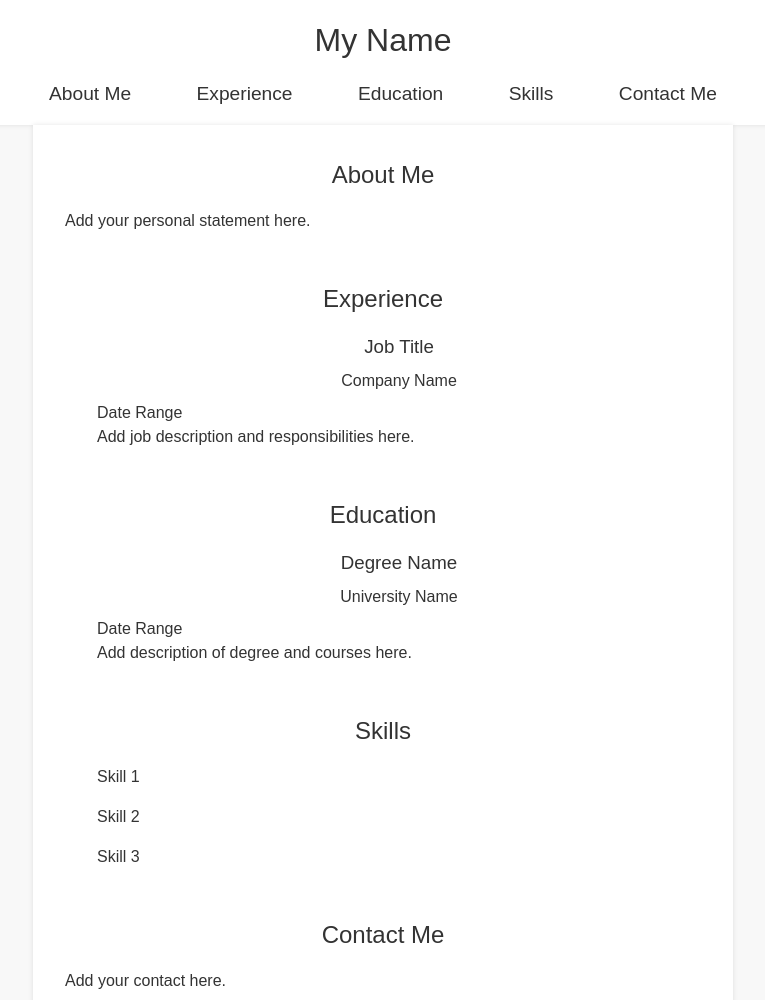
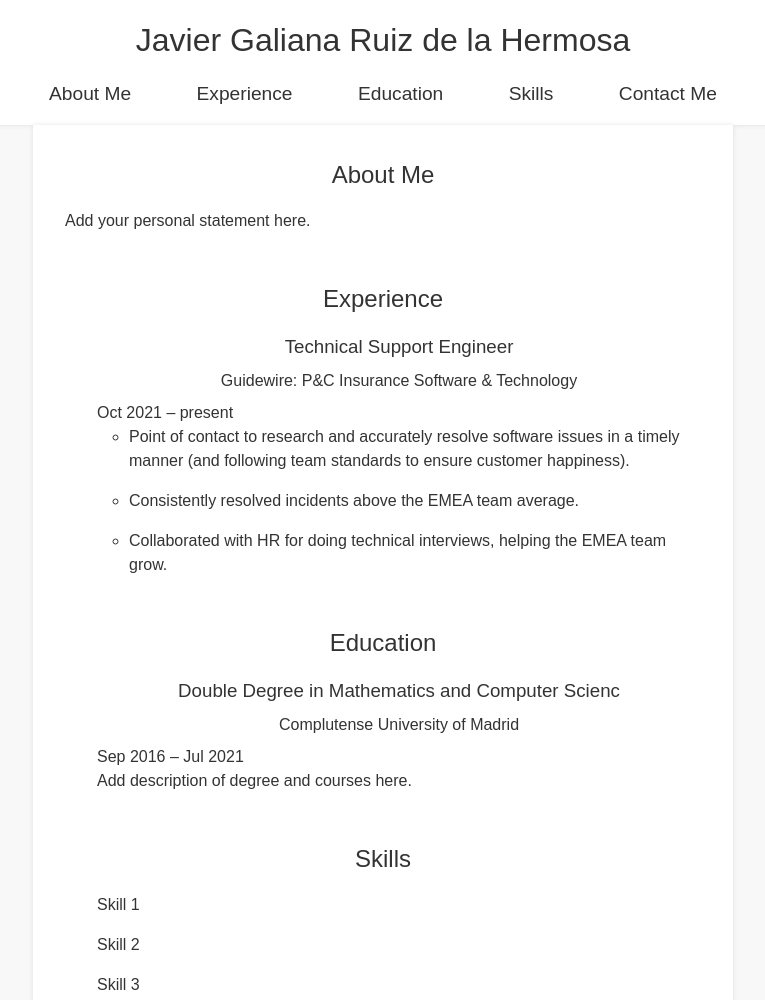
Before and after one commit to javigrh/javigrh.github.io, a plain HTML site: page index.html in a window 1280 px wide. Shown: the top 1000 px of the page, without its empty margins (257-1022 px from the left). Drawn offline with Linux system fonts and the light colour scheme.

Commit message:
Update index.html
Adding Guidewire

```diff
--- a/index.html
+++ b/index.html
@@ -3,7 +3,7 @@
   <head>
     <meta charset="UTF-8">
     <meta name="viewport" content="width=device-width, initial-scale=1.0">
-    <title>My CV</title>
+    <title>Javier Galiana's Background</title>
     <style>
       /* Global styles */
         * {
@@ -107,7 +107,7 @@
   </head>
   <body>
     <header>
-      <h1>My Name</h1>
+      <h1>Javier Galiana Ruiz de la Hermosa</h1>
       <nav>
         <ul>
           <li><a href="#about">About Me</a></li>
@@ -127,10 +127,17 @@
         <h2>Experience</h2>
         <ul>
           <li>
-            <h3>Job Title</h3>
-            <h4>Company Name</h4>
-            <p>Date Range</p>
-            <p>Add job description and responsibilities here.</p>
+            <h3>Technical Support Engineer</h3>
+            <h4>Guidewire: P&C Insurance Software & Technology</h4>
+            <p>Oct 2021 – present</p>
+            <p><ul>
+            <li type="circle">Point of contact to research and accurately resolve software issues in a timely manner (and following team standards to ensure customer happiness).</li>
+
+            <li type="circle">Consistently resolved incidents above the EMEA team average.</li>
+
+            <li type="circle">Collaborated with HR for doing technical interviews, helping the EMEA team grow.</li>
+            </ul>
+            </p>
           </li>
           <!-- Add more job listings here -->
         </ul>
@@ -139,9 +146,9 @@
         <h2>Education</h2>
         <ul>
           <li>
-            <h3>Degree Name</h3>
-            <h4>University Name</h4>
-            <p>Date Range</p>
+            <h3>Double Degree in Mathematics and Computer Scienc</h3>
+            <h4>Complutense University of Madrid</h4>
+            <p>Sep 2016 – Jul 2021</p>
             <p>Add description of degree and courses here.</p>
           </li>
           <!-- Add more education listings here -->
```
